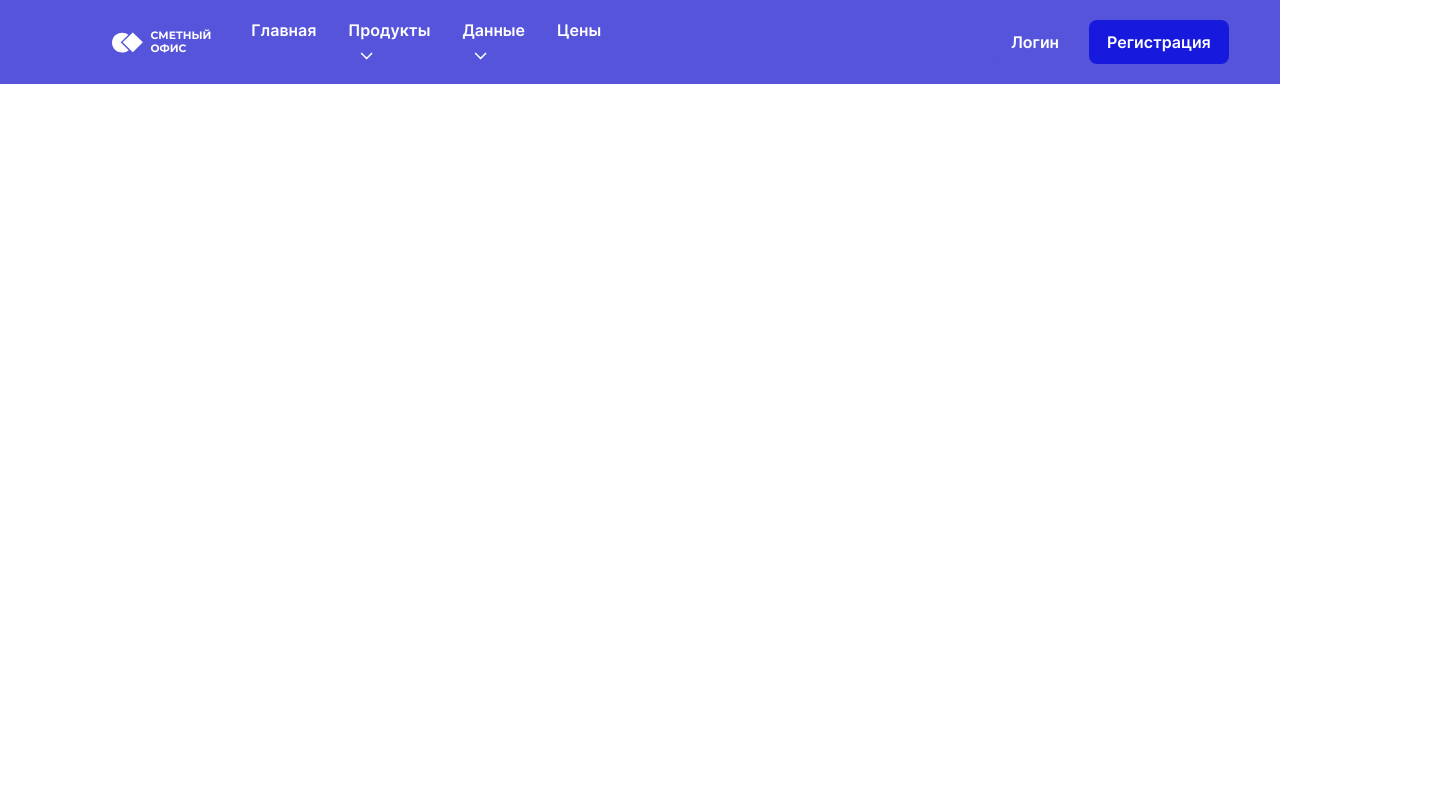
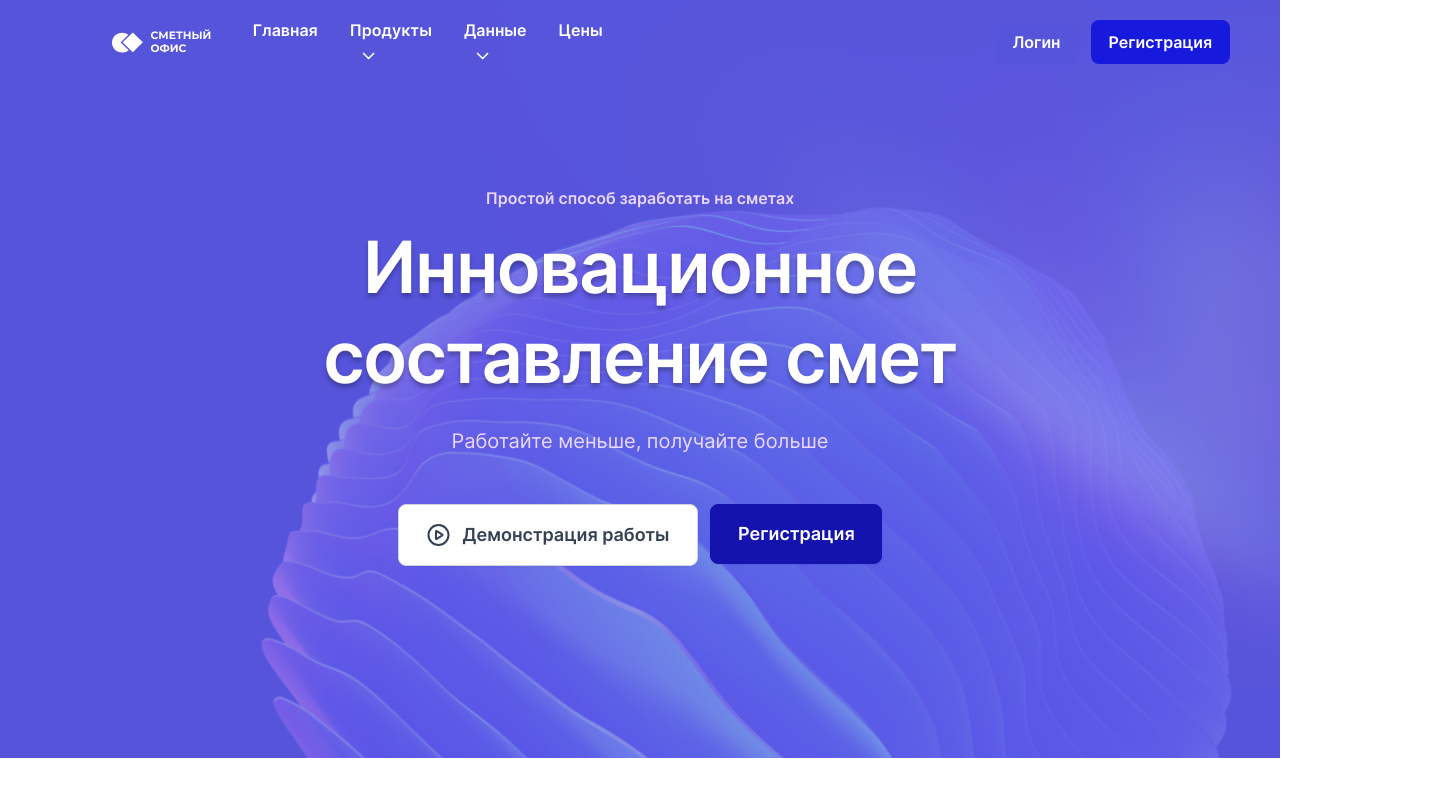
Before and after one commit to IIKolchin/estimated-office, an Angular app: page / in a window 1280 px wide. Shown: the top 796 px of the page, 1447 px wide, since content can reach past the window. Built offline with nearby package versions, Linux system fonts and the light colour scheme.

Commit message:
add component heading-section, fix component header

```diff
--- a/src/app/app.component.html
+++ b/src/app/app.component.html
@@ -1 +1,2 @@
 <app-header></app-header>
+<app-heading-section></app-heading-section>
--- a/src/app/app.module.ts
+++ b/src/app/app.module.ts
@@ -4,11 +4,13 @@ import { BrowserModule } from '@angular/platform-browser';
 import { AppRoutingModule } from './app-routing.module';
 import { AppComponent } from './app.component';
 import { HeaderComponent } from './header/header.component';
+import { HeadingSectionComponent } from './heading-section/heading-section.component';
 
 @NgModule({
   declarations: [
     AppComponent,
-    HeaderComponent
+    HeaderComponent,
+    HeadingSectionComponent
   ],
   imports: [
     BrowserModule,
--- a/src/app/header/header.component.html
+++ b/src/app/header/header.component.html
@@ -1,6 +1,8 @@
 <header class="header">
+  <a href="#" class="header-home-link">
     <img class="header-logo" src="assets/images/logo.svg" alt="Лого" />
     <p class="header-logo-text">СМЕТНЫЙ ОФИС</p>
+  </a>
   <nav>
     <ul class="header-links">
       <li class="header-link">
@@ -33,5 +35,4 @@
   </nav>
   <button class="header-button-login">Логин</button>
   <button class="header-button-register">Регистрация</button>
-
 </header>
--- a/src/app/header/header.component.scss
+++ b/src/app/header/header.component.scss
@@ -1,9 +1,17 @@
 .header {
+  position: relative;
   display: flex;
   align-items: center;
   padding: 18px 112px;
   background-color: #5654db;
   color: #fff;
+}
+
+.header-home-link {
+  all: unset;
+  display: flex;
+  align-items: center;
+  cursor: pointer;
 }
 
 .header-logo {
@@ -30,6 +38,7 @@
 .header-link {
   margin-right: 32px;
   display: flex;
+  z-index: 1;
 }
 
 .header-link:last-of-type {
@@ -67,6 +76,8 @@
   font-weight: 600;
   font-size: 16px;
   line-height: 24px;
+  cursor: pointer;
+  z-index: 1;
 }
 
 .header-button-register {
@@ -84,4 +95,6 @@
   font-weight: 600;
   font-size: 16px;
   line-height: 24px;
+  cursor: pointer;
+  z-index: 1;
 }
--- /dev/null
+++ b/src/app/heading-section/heading-section.component.html
@@ -0,0 +1,14 @@
+<section class='section'>
+  <p class="heading-text-up">Простой способ заработать на сметах</p>
+  <h1 class="heading">Инновационное составление смет</h1>
+  <p class="heading-text-down">Работайте меньше, получайте больше</p>
+  <div class="heading-group">
+  <button class='heading-button-demonstration'>
+    <img class='heading-button-icon' src="../../assets/images/play.svg" alt="" />
+    Демонстрация работы
+  </button>
+  <button class='heading-button-registration'>Регистрация</button>
+</div>
+<img class='heading-img' src="../../assets/images/ball.png" alt="">
+<img class='heading-img-light'src="../../assets/images/light-accent.png" alt="">
+</section>
--- /dev/null
+++ b/src/app/heading-section/heading-section.component.scss
@@ -0,0 +1,113 @@
+.section {
+  position: relative;
+  padding: 102px 0 192px;
+  background-color: #5654db;
+}
+
+.heading-text-up {
+  margin: 0;
+  font-family: "Inter";
+  font-style: normal;
+  font-weight: 600;
+  font-size: 16px;
+  line-height: 24px;
+  text-align: center;
+  color: #e9d7fe;
+}
+
+.heading {
+  position: relative;
+  max-width: 768px;
+  margin: 12px auto 24px;
+  font-family: "Inter";
+  font-style: normal;
+  font-weight: 600;
+  font-size: 72px;
+  line-height: 90px;
+  text-align: center;
+  letter-spacing: -0.02em;
+  color: #ffffff;
+  text-shadow: 0px 4px 4px rgba(0, 0, 0, 0.25);
+  z-index: 1;
+}
+
+.heading-text-down {
+  position: relative;
+  margin: 0;
+  font-family: "Inter";
+  font-style: normal;
+  font-weight: 400;
+  font-size: 20px;
+  line-height: 30px;
+  text-align: center;
+  color: #e9d7fe;
+  z-index: 1;
+}
+
+.heading-group {
+  display: flex;
+  justify-content: center;
+  margin: 48px 0 0;
+}
+
+.heading-button-demonstration {
+  margin-right: 12px;
+  padding: 16px 28px;
+  font-family: "Inter";
+  font-style: normal;
+  font-weight: 600;
+  font-size: 18px;
+  line-height: 28px;
+  color: #344054;
+  background-color: #fff;
+  border: 1px solid #d0d5dd;
+  box-shadow: 0px 1px 2px rgba(16, 24, 40, 0.05);
+  border-radius: 8px;
+  display: flex;
+  align-items: center;
+  z-index: 1;
+  cursor: pointer;
+}
+
+.heading-button-registration {
+  display: flex;
+  justify-content: center;
+  align-items: center;
+  padding: 16px 28px;
+  width: 172px;
+  height: 60px;
+  background: #1513ad;
+  border: 1px solid #1513ad;
+  box-shadow: 0px 1px 2px rgba(16, 24, 40, 0.05);
+  border-radius: 8px;
+  font-family: "Inter";
+  font-style: normal;
+  font-weight: 600;
+  font-size: 18px;
+  line-height: 28px;
+  color: #ffffff;
+  z-index: 1;
+  cursor: pointer;
+}
+
+.heading-button-icon {
+  margin-right: 13px;
+}
+
+.heading-img {
+  position: absolute;
+  bottom: 0;
+  left: 140px;
+  z-index: 0;
+  opacity: 0.58;
+  mix-blend-mode: color-dodge;
+}
+
+.heading-img-light {
+  position: absolute;
+  top: -80px;
+  right: 0;
+  z-index: 0;
+  opacity: 0.6;
+  mix-blend-mode: screen;
+}
--- a/src/styles.scss
+++ b/src/styles.scss
@@ -55,5 +55,7 @@
 }
 
 body {
-  margin: 0;
+  max-width: 1440px;
+  margin: 0 auto;
+  padding: 0;
 }
```
Also changed, not shown: src/app/heading-section/heading-section.component.ts (added, +10 -0 lines), src/assets/images/ball.png (added), src/assets/images/light-accent.png (added). Lines whose indentation alone changed are shown as unchanged.
